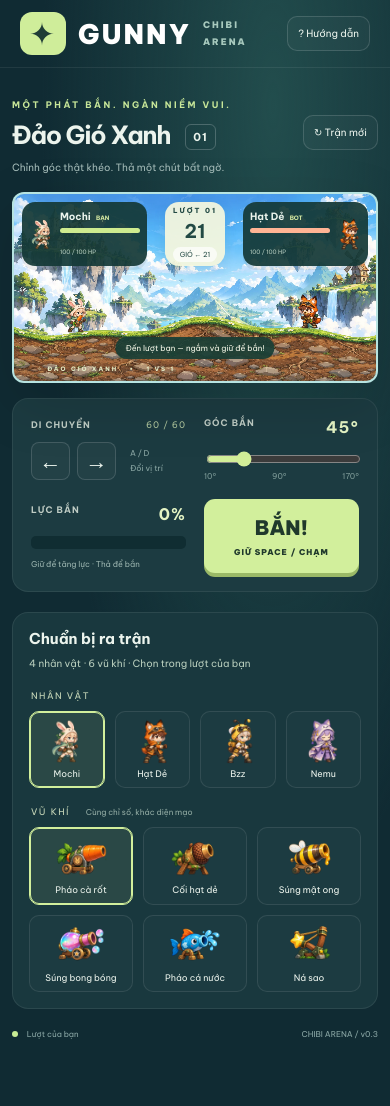
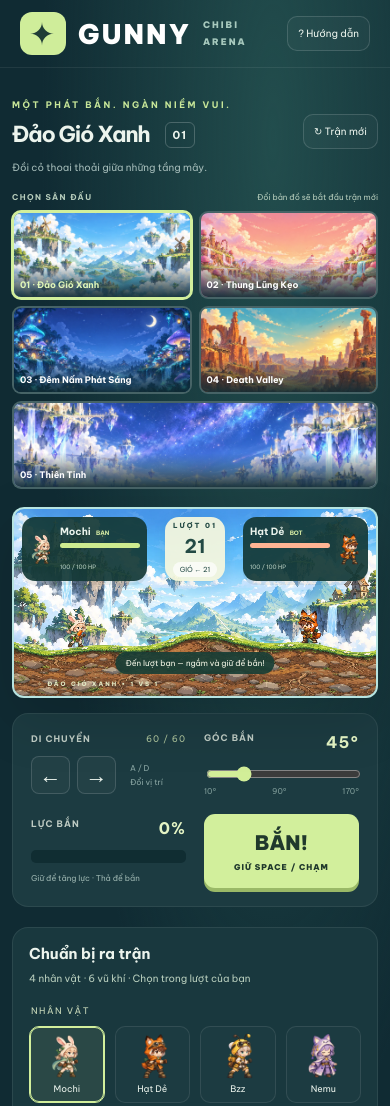
Before and after one commit to quyenanh198/Gunny, a website with bundled scripts: page index.html in a window 390 px wide. Shown: the top 1106 px of the page. Before the commit the page ends 1061 px from the top, so only its background shows below. Built offline with nearby package versions, Linux system fonts and the light colour scheme.

Commit message:
feat(maps): add four destructible arenas

```diff
--- a/index.html
+++ b/index.html
@@ -21,11 +21,18 @@
       <div class="heading">
         <div>
           <p class="eyebrow">MỘT PHÁT BẮN. NGÀN NIỀM VUI.</p>
-          <h1>Đảo Gió Xanh<span>01</span></h1>
-          <p>Chỉnh góc thật khéo. Thả một chút bất ngờ.</p>
+          <h1 id="mapTitle">Đảo Gió Xanh<span id="mapNumber">01</span></h1>
+          <p id="mapDescription">Đồi cỏ thoai thoải giữa những tầng mây.</p>
         </div>
         <button id="restart" class="subtle">↻ Trận mới</button>
       </div>
+      <section class="map-picker" aria-label="Chọn bản đồ">
+        <div class="map-picker-label">
+          <strong>CHỌN SÂN ĐẤU</strong
+          ><span>Đổi bản đồ sẽ bắt đầu trận mới</span>
+        </div>
+        <div id="mapChoices"></div>
+      </section>
       <section class="arena" aria-label="Sân đấu">
         <div class="scoreboard">
           <div class="player">
@@ -58,7 +65,7 @@
         <div class="status" id="status" role="status">
           Đến lượt bạn — ngắm và giữ để bắn!
         </div>
-        <div class="map-label">✧ ĐẢO GIÓ XANH <span>•</span> 1 VS 1</div>
+        <div class="map-label" id="mapLabel">✧ ĐẢO GIÓ XANH • 1 VS 1</div>
       </section>
       <section class="controls">
         <div class="move">
@@ -107,7 +114,7 @@
       <footer>
         <span><i></i> <span id="turnHint">Lượt của bạn</span></span
         ><span>↑ ↓ chỉnh góc <b>·</b> A D di chuyển <b>·</b> SPACE bắn</span
-        ><span>CHIBI ARENA / v0.3</span>
+        ><span>CHIBI ARENA / v0.5</span>
       </footer>
     </main>
     <dialog id="guide">
--- a/package.json
+++ b/package.json
@@ -1,11 +1,11 @@
 {
   "name": "gunny-chibi",
-  "version": "0.3.0",
+  "version": "0.5.0",
   "private": true,
   "type": "module",
   "scripts": {
     "dev": "python3 -m http.server 5173",
     "test": "node --test",
-    "check": "node --check src/game.js && node --check src/physics.js && node --check src/assets.js && node --check src/sprites.js && node --check src/animation.js"
+    "check": "node --check src/game.js && node --check src/physics.js && node --check src/assets.js && node --check src/sprites.js && node --check src/animation.js && node --check src/maps.js"
   }
 }
--- a/src/assets.js
+++ b/src/assets.js
@@ -38,6 +38,14 @@ export const WEAPONS = [
   { id: "star", name: "Ná sao", file: "weapons/star.png", color: "#fff08e" },
 ];
 export const ENVIRONMENT = [
+  { id: "candy-background", file: "environment/candy-valley.webp" },
+  { id: "candy-ground", file: "environment/cake-ground.webp" },
+  { id: "moon-background", file: "environment/moonlit-grove.webp" },
+  { id: "moon-ground", file: "environment/moss-ground.webp" },
+  { id: "death-background", file: "environment/death-valley.webp" },
+  { id: "death-ground", file: "environment/death-ground.webp" },
+  { id: "celestial-background", file: "environment/celestial-stars.webp" },
+  { id: "celestial-ground", file: "environment/celestial-ground.webp" },
   { id: "background", file: "environment/sky-islands.webp" },
   { id: "ground", file: "environment/grass-earth.webp" },
 ];
--- a/src/game.js
+++ b/src/game.js
@@ -2,7 +2,6 @@ import {
   WIDTH,
   HEIGHT,
   DT,
-  makeTerrain,
   launch,
   step,
   collides,
@@ -10,6 +9,7 @@ import {
   damage,
   botShot,
 } from "./physics.js";
+import { MAPS } from "./maps.js";
 import { CHARACTERS, WEAPONS, assetURL, loadAssets } from "./assets.js";
 import {
   createAnimation,
@@ -54,21 +54,34 @@ motionPreference.addEventListener(
   (event) => (reducedMotion = event.matches),
 );
 let blasts = [];
+let activeMap = MAPS[0];
 let selectedCharacter = "mochi",
   selectedWeapon = "carrot";
 function refreshGround() {
-  groundLayer = images.has("ground")
-    ? terrainLayer(images.get("ground"), originalTerrain, terrain)
+  groundLayer = images.has(activeMap.ground)
+    ? terrainLayer(images.get(activeMap.ground), originalTerrain, terrain)
     : null;
 }
 const randomWind = () => Math.round((Math.random() - 0.5) * 60);
 function reset() {
-  terrain = makeTerrain();
+  terrain = activeMap.createTerrain();
+  $("mapTitle").firstChild.nodeValue = activeMap.name;
+  $("mapNumber").textContent = activeMap.number;
+  $("mapDescription").textContent = activeMap.description;
+  $("mapLabel").textContent = `✧ ${activeMap.name.toUpperCase()} • 1 VS 1`;
+  document
+    .querySelectorAll(".map-card")
+    .forEach((button) =>
+      button.setAttribute(
+        "aria-pressed",
+        String(button.dataset.map === activeMap.id),
+      ),
+    );
   originalTerrain = [...terrain];
   refreshGround();
   actors = [
-    { x: 205, hp: 100, color: "#7ebbc9", name: "Mochi" },
-    { x: 980, hp: 100, color: "#ec9b6c", name: "Hạt Dẻ" },
+    { x: activeMap.spawns[0], hp: 100, color: "#7ebbc9", name: "Mochi" },
+    { x: activeMap.spawns[1], hp: 100, color: "#ec9b6c", name: "Hạt Dẻ" },
   ];
   actors[0].skin = selectedCharacter;
   actors[0].weapon = selectedWeapon;
@@ -431,8 +444,8 @@ function character(a, i) {
   ctx.restore();
 }
 function render() {
-  if (images.has("background")) {
-    ctx.drawImage(images.get("background"), 0, 0, WIDTH, HEIGHT);
+  if (images.has(activeMap.background)) {
+    ctx.drawImage(images.get(activeMap.background), 0, 0, WIDTH, HEIGHT);
   } else {
     const sky = ctx.createLinearGradient(0, 0, 0, HEIGHT);
     sky.addColorStop(0, "#a6d9df");
@@ -720,6 +733,7 @@ async function start() {
   const loaded = await loadAssets();
   images = loaded.images;
   buildLoadout();
+  buildMapChoices();
   reset();
   updateLoadout();
   $("assetStatus").textContent = loaded.failed.length
@@ -730,3 +744,27 @@ async function start() {
   $("help").disabled = false;
   requestAnimationFrame(frame);
 }
+
+function buildMapChoices() {
+  for (const map of MAPS) {
+    const button = document.createElement("button");
+    button.type = "button";
+    button.className = "map-card";
+    button.dataset.map = map.id;
+    button.setAttribute("aria-label", `Bắt đầu trận tại ${map.name}`);
+    const image = document.createElement("img");
+    image.src = assetURL(map.preview);
+    image.alt = "";
+    image.onerror = () => (image.hidden = true);
+    const title = document.createElement("strong");
+    title.textContent = `${map.number} · ${map.name}`;
+    button.append(image, title);
+    button.onclick = () => {
+      if (paused || activeMap.id === map.id) return;
+      activeMap = map;
+      reset();
+      updateLoadout();
+    };
+    $("mapChoices").append(button);
+  }
+}
--- /dev/null
+++ b/src/maps.js
@@ -0,0 +1,95 @@
+import { WIDTH, makeTerrain } from "./physics.js";
+
+const bell = (x, center, spread) => Math.exp(-(((x - center) / spread) ** 2));
+
+export const MAPS = [
+  {
+    id: "sky",
+    name: "Đảo Gió Xanh",
+    number: "01",
+    description: "Đồi cỏ thoai thoải giữa những tầng mây.",
+    background: "background",
+    ground: "ground",
+    preview: "environment/sky-islands.webp",
+    spawns: [205, 980],
+    createTerrain: makeTerrain,
+  },
+  {
+    id: "candy",
+    name: "Thung Lũng Kẹo",
+    number: "02",
+    description: "Hai gò bánh ngọt ôm lấy lòng chảo ở giữa.",
+    background: "candy-background",
+    ground: "candy-ground",
+    preview: "environment/candy-valley.webp",
+    spawns: [205, 980],
+    createTerrain: () =>
+      Array.from(
+        { length: WIDTH },
+        (_, x) =>
+          484 -
+          76 * bell(x, 205, 175) -
+          76 * bell(x, 980, 175) +
+          5 * Math.sin(x / 65),
+      ),
+  },
+  {
+    id: "moon",
+    name: "Đêm Nấm Phát Sáng",
+    number: "03",
+    description: "Gò rêu lệch nhau dưới ánh trăng xanh tím.",
+    background: "moon-background",
+    ground: "moon-ground",
+    preview: "environment/moonlit-grove.webp",
+    spawns: [180, 1010],
+    createTerrain: () =>
+      Array.from(
+        { length: WIDTH },
+        (_, x) =>
+          461 -
+          58 * bell(x, 350, 170) -
+          40 * bell(x, 865, 115) +
+          12 * Math.sin(x / 90),
+      ),
+  },
+  {
+    id: "death",
+    name: "Death Valley",
+    number: "04",
+    description: "Khe đá khô cằn với sống núi cao ở trung tâm.",
+    background: "death-background",
+    ground: "death-ground",
+    preview: "environment/death-valley.webp",
+    spawns: [170, 1030],
+    createTerrain: () =>
+      Array.from(
+        { length: WIDTH },
+        (_, x) =>
+          472 -
+          54 * bell(x, 170, 135) -
+          72 * bell(x, 610, 120) -
+          48 * bell(x, 1030, 145) +
+          7 * Math.sin(x / 48),
+      ),
+  },
+  {
+    id: "celestial",
+    name: "Thiên Tinh",
+    number: "05",
+    description: "Ba gò pha lê trôi giữa biển mây và ngân hà.",
+    background: "celestial-background",
+    ground: "celestial-ground",
+    preview: "environment/celestial-stars.webp",
+    spawns: [205, 990],
+    createTerrain: () =>
+      Array.from(
+        { length: WIDTH },
+        (_, x) =>
+          475 -
+          52 * bell(x, 205, 145) -
+          86 * bell(x, 600, 120) -
+          60 * bell(x, 990, 155) +
+          6 * Math.sin(x / 74),
+      ),
+  },
+];
--- a/style.css
+++ b/style.css
@@ -601,3 +601,88 @@ dialog li {
     font-size: 8px;
   }
 }
+.map-picker {
+  margin-bottom: 18px;
+}
+.map-picker-label {
+  display: flex;
+  justify-content: space-between;
+  gap: 10px;
+  margin-bottom: 9px;
+  font-size: 9px;
+  color: #b8cebd;
+}
+.map-picker-label strong {
+  letter-spacing: 1.4px;
+}
+#mapChoices {
+  display: grid;
+  grid-template-columns: repeat(5, minmax(0, 1fr));
+  gap: 10px;
+}
+.map-card {
+  position: relative;
+  display: block;
+  overflow: hidden;
+  height: 104px;
+  border: 2px solid #ffffff25;
+  border-radius: 12px;
+  padding: 0;
+  background: #26484c;
+  text-align: left;
+}
+.map-card img {
+  width: 100%;
+  height: 100%;
+  object-fit: cover;
+  object-position: center 48%;
+  display: block;
+}
+.map-card strong {
+  position: absolute;
+  bottom: 0;
+  left: 0;
+  right: 0;
+  padding: 22px 10px 9px;
+  background: linear-gradient(transparent, #102b33ed);
+  font-size: 11px;
+  color: #fff;
+  line-height: 1.3;
+}
+.map-card[aria-pressed="true"] {
+  border-color: #d2ef9c;
+  box-shadow: 0 0 0 1px #d2ef9c;
+}
+.map-card[aria-pressed="true"] strong {
+  color: #e1f7b9;
+}
+.heading > div {
+  min-width: 0;
+}
+.heading > button {
+  flex-shrink: 0;
+}
+@media (max-width: 760px) {
+  #mapChoices {
+    grid-template-columns: repeat(2, minmax(0, 1fr));
+    gap: 7px;
+  }
+  .map-card {
+    height: 88px;
+    border-radius: 9px;
+  }
+  .map-card:last-child {
+    grid-column: 1/-1;
+  }
+  .map-card strong {
+    font-size: 9px;
+    padding: 16px 6px 6px;
+  }
+  .map-picker-label {
+    font-size: 8px;
+  }
+  .heading h1 {
+    font-size: 22px;
+    line-height: 1.45;
+  }
+}
```
Also changed, not shown: scripts/browser-smoke.cjs (+38 -1 lines), tests/maps.test.js (added, +46 -0 lines), README.md, assets/README.md, assets/environment/cake-ground.webp (added), assets/environment/candy-valley.webp (added), assets/environment/celestial-ground.webp (added), assets/environment/celestial-stars.webp (added), assets/environment/death-ground.webp (added), assets/environment/death-valley.webp (added), assets/environment/moonlit-grove.webp (added), assets/environment/moss-ground.webp (added).
